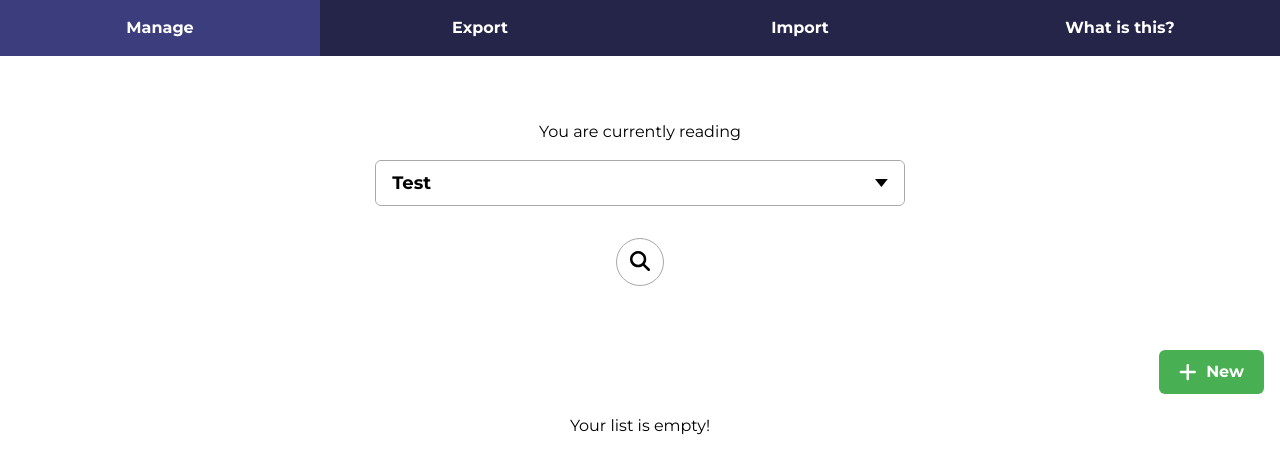
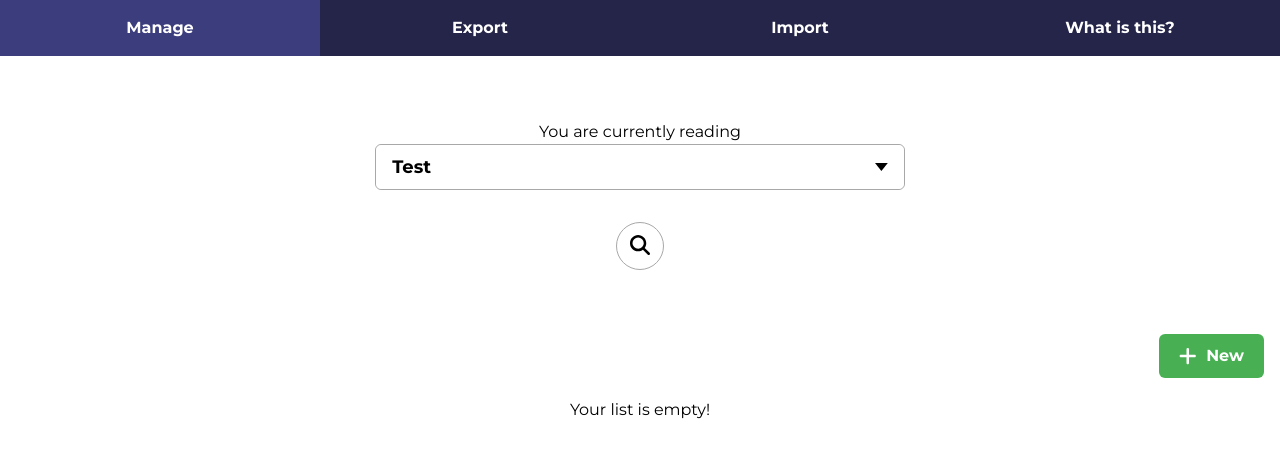
Before and after one commit to riddlew/just-another-book-app, a React (Vite) app: page / in a window 1280 px wide. Shown: the top 474 px of the page. Built offline with nearby package versions, Linux system fonts and the light colour scheme.

Commit message:
style: change modal min height to 0

```diff
--- a/src/index.css
+++ b/src/index.css
@@ -37,7 +37,7 @@ textarea:focus {
 		bg-white
 		p-5
 		min-w-[20rem]
-		min-h-[20rem];
+		min-h-0;
 }
 
 .modal h2 {
@@ -83,6 +83,7 @@ textarea:focus {
 }
 .search__btn {
 	@apply
+		inline-block
 		border
 		border-theme-gray-100
 		rounded-full
@@ -109,8 +110,6 @@ textarea:focus {
 .current-select {
 	@apply
 		inline-grid
-		mx-auto
-		mt-4
 		border
 		bg-white
 		border-theme-gray-100
```
